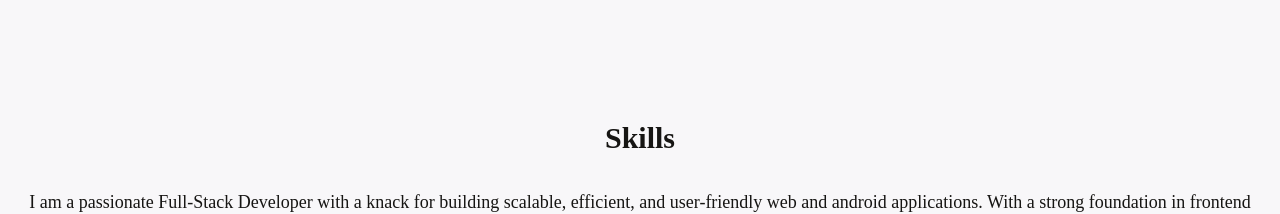
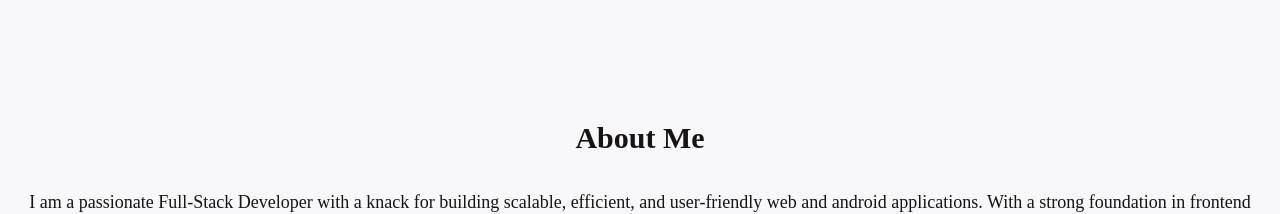
Before and after one commit to Keerthiprasanth/Portfolio, a React (Create React App) app in the folder portfolio/: page / in a window 1280 px wide. Shown: the part 800-1014 px from the top of the page. Built offline with nearby package versions, Linux system fonts and the light colour scheme; a web font is replaced by a local one.

Commit message:
Updated manifest.json

```diff
--- a/portfolio/public/index.html
+++ b/portfolio/public/index.html
@@ -7,7 +7,7 @@
     <meta name="theme-color" content="#000000" />
     <meta
       name="description"
-      content="Web site created using create-react-app"
+      content="A portfolio website showcasing my skills, projects, and experience."
     />
     <link rel="apple-touch-icon" href="%PUBLIC_URL%/KP_logo.png" />
     <link rel="preconnect" href="https://fonts.googleapis.com" />
--- a/portfolio/src/pages/Skills.jsx
+++ b/portfolio/src/pages/Skills.jsx
@@ -123,7 +123,7 @@ function Skills({ isLightMode }) {
         } font-volkhov text-sm md:text-lg`}
         id="skills"
       >
-        <h1 className="text-3xl mb-8 font-semibold">Skills</h1>
+        <h1 className="text-3xl mb-8 font-semibold">About Me</h1>
 
         <div className="max-w-lg md:max-w-screen-xl text-center mb-4 md:mb-10">
           <p className="mb-2">
```
Also changed, not shown: portfolio/public/manifest.json.
